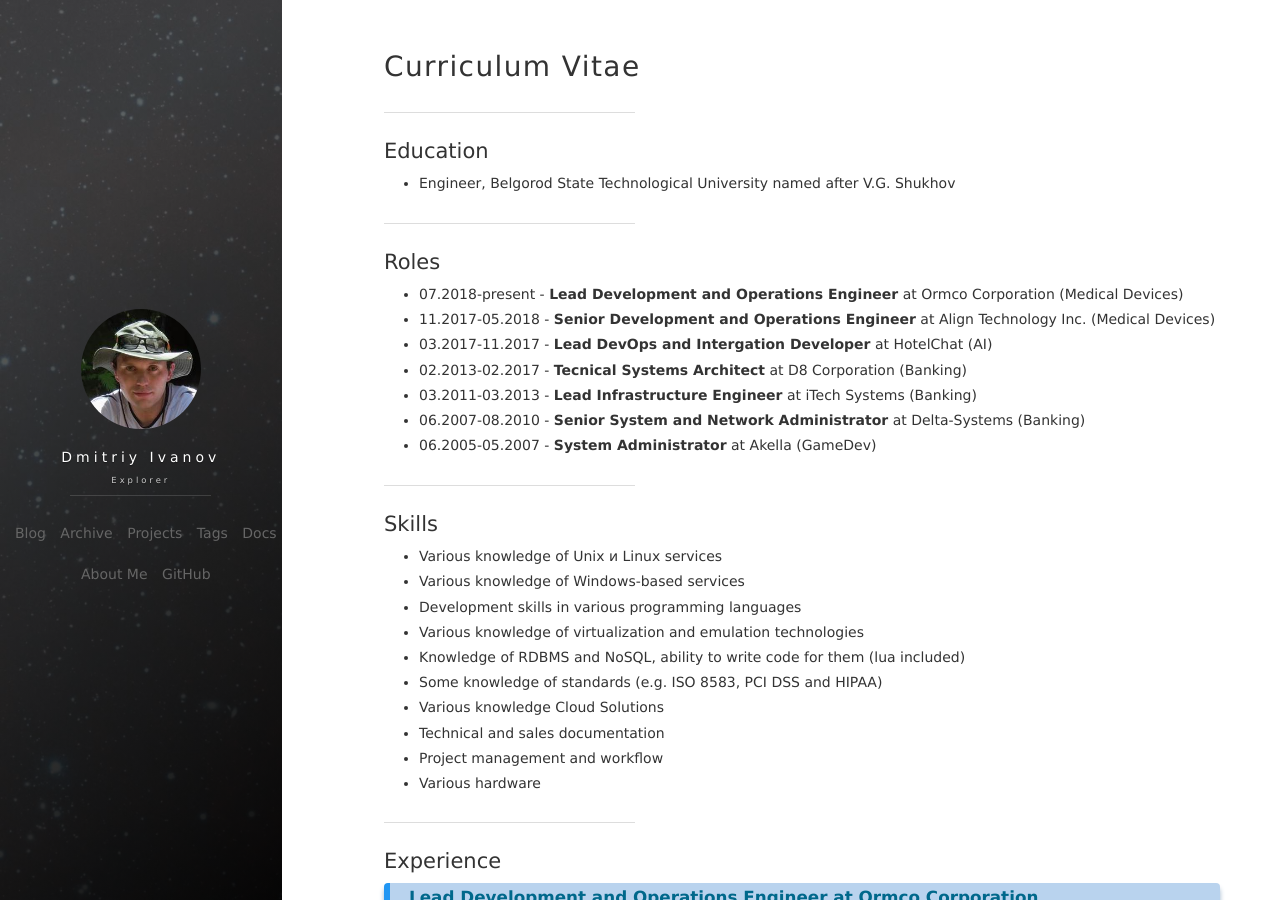
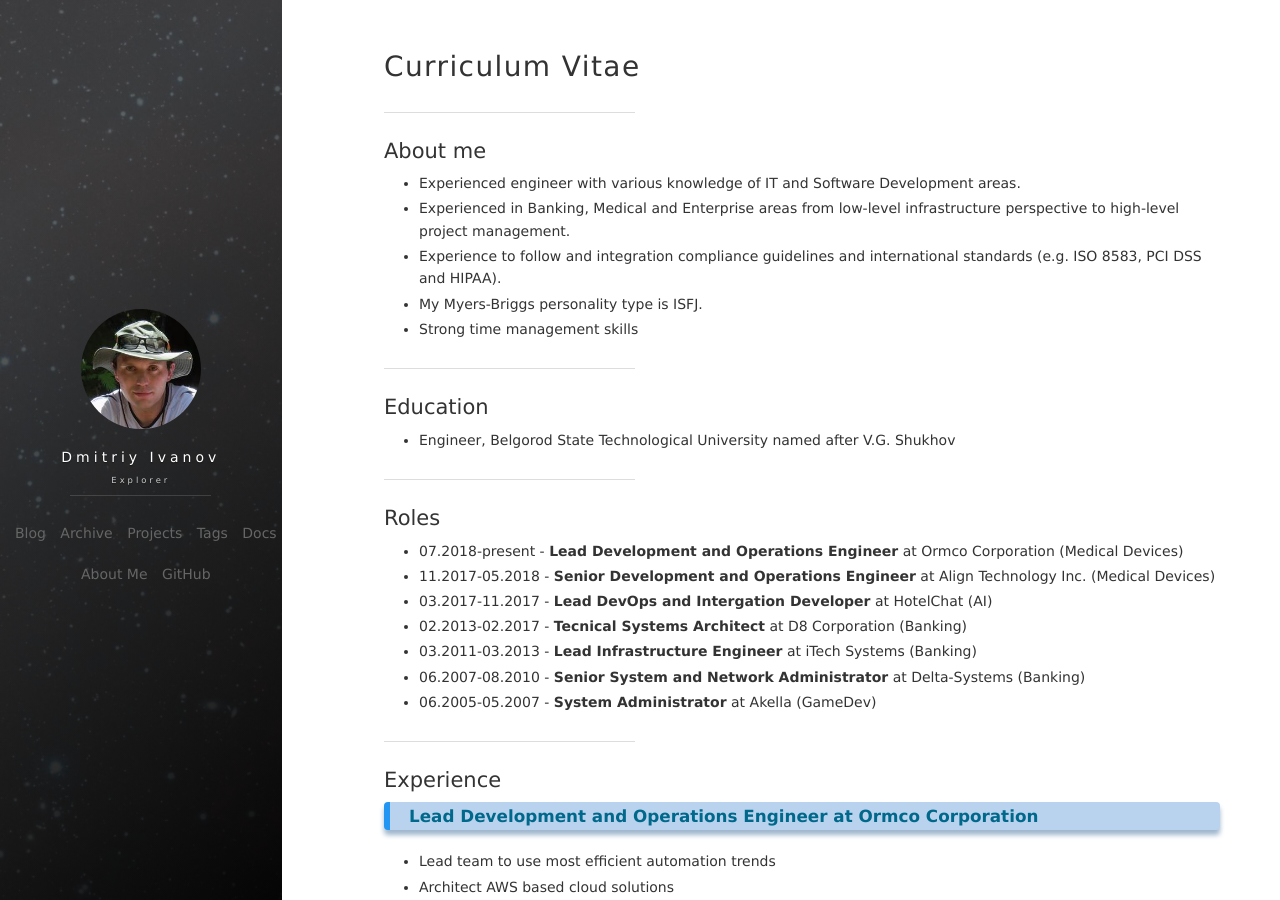
Before and after one commit to d-k-ivanov/d-k-ivanov.github.io, a Jekyll site: the page built from about.md, in a window 1280 px wide and 900 px high. Built offline with Jekyll 4.4.1, drawn with Linux system fonts in a browser that asks for light colours; nearby versions of some CDN libraries; comment, search, counter and statistics services are not loaded.

Commit message:
Post 2019-04-25-18:02:08

```diff
--- a/about.md
+++ b/about.md
@@ -3,6 +3,16 @@
 title: Curriculum Vitae
 permalink: /about/
 ---
+
+***
+
+## About me
+
+* Experienced engineer with various knowledge of IT and Software Development areas.
+* Experienced in Banking, Medical and Enterprise areas from low-level infrastructure perspective to high-level project management.
+* Experience to follow and integration compliance guidelines and international standards (e.g. ISO 8583, PCI DSS and HIPAA).
+* My Myers-Briggs personality type is ISFJ.
+* Strong time management skills
 
 ***
 
@@ -21,21 +31,6 @@
 * 03.2011-03.2013 - **Lead Infrastructure Engineer** at iTech Systems (Banking)
 * 06.2007-08.2010 - **Senior System and Network Administrator** at Delta-Systems (Banking)
 * 06.2005-05.2007 - **System Administrator** at Akella (GameDev)
-
-***
-
-## Skills
-
-* Various knowledge of Unix и Linux services
-* Various knowledge of Windows-based services
-* Development skills in various programming languages
-* Various knowledge of virtualization and emulation technologies
-* Knowledge of RDBMS and NoSQL, ability to write code for them (lua included)
-* Some knowledge of standards (e.g. ISO 8583, PCI DSS and HIPAA)
-* Various knowledge Cloud Solutions
-* Technical and sales documentation
-* Project management and workflow
-* Various hardware
 
 ***
 
```
